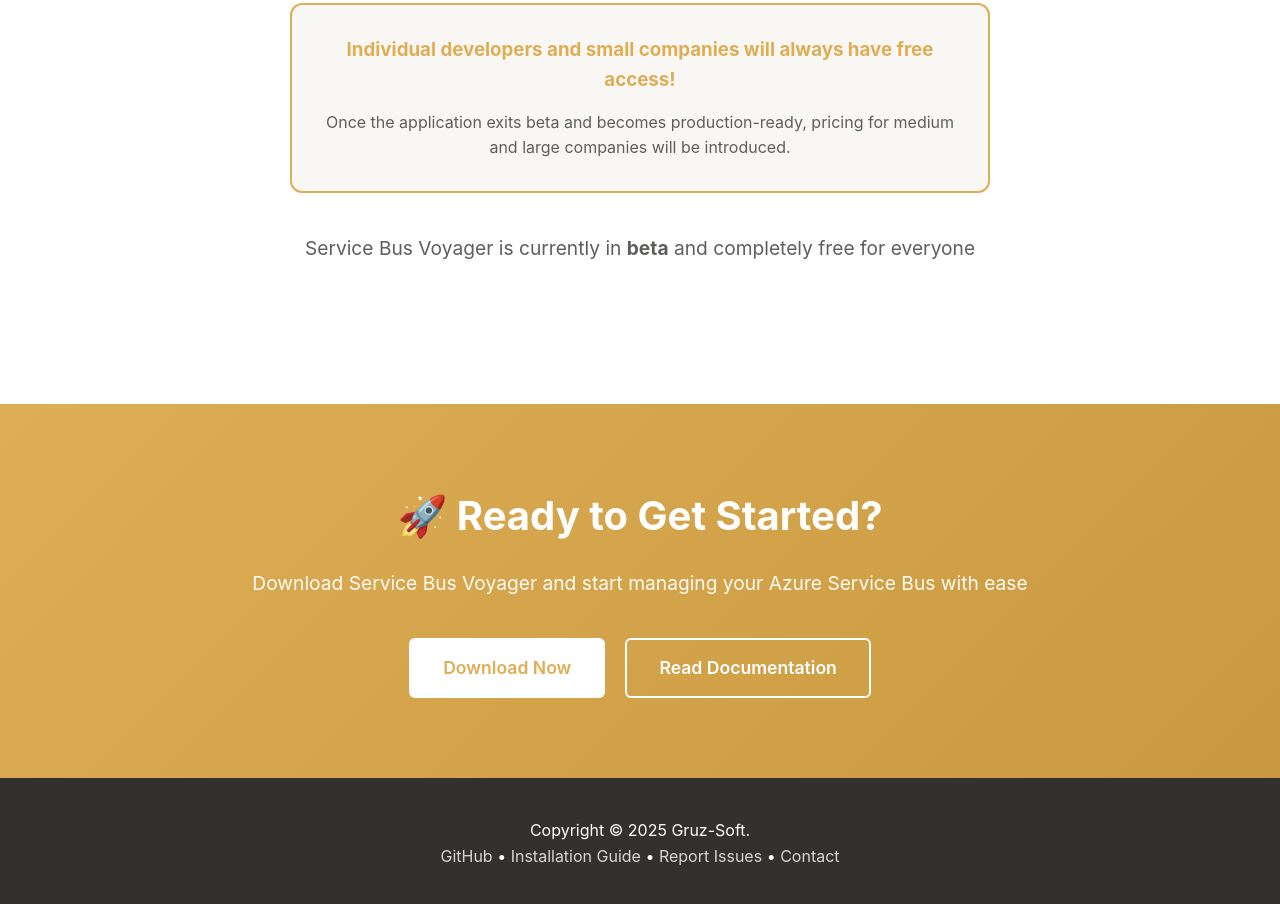
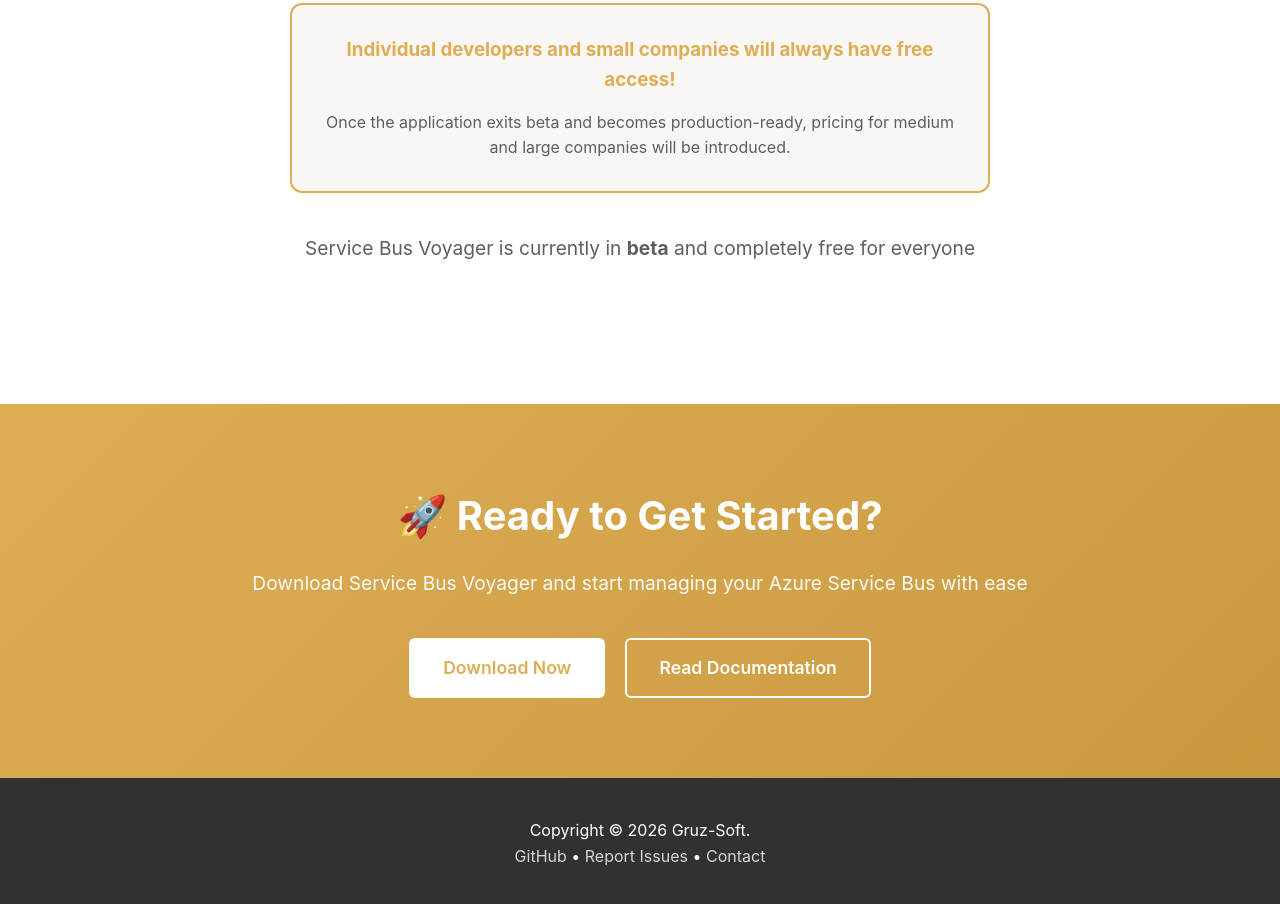
Before and after one commit to Kakaranish/ServiceBusVoyager-app, a plain HTML site: page docs/index.html in a window 1280 px wide. Shown: the part 3525-4429 px from the top of the page. Drawn offline with Linux system fonts and the light colour scheme.

Commit message:
update 2

```diff
--- a/docs/index.html
+++ b/docs/index.html
@@ -551,10 +551,9 @@
 
     <footer>
         <div class="container">
-            <p>Copyright © 2025 Gruz-Soft.</p>
+            <p>Copyright © 2026 Gruz-Soft.</p>
             <p>
                 <a href="https://github.com/Kakaranish/ServiceBusVoyager-app">GitHub</a> •
-                <a href="./download.html">Installation Guide</a> •
                 <a href="https://github.com/Kakaranish/ServiceBusVoyager-app/issues">Report Issues</a> •
                 <a href="mailto:stasiekgruz@gmail.com">Contact</a>
             </p>
```
